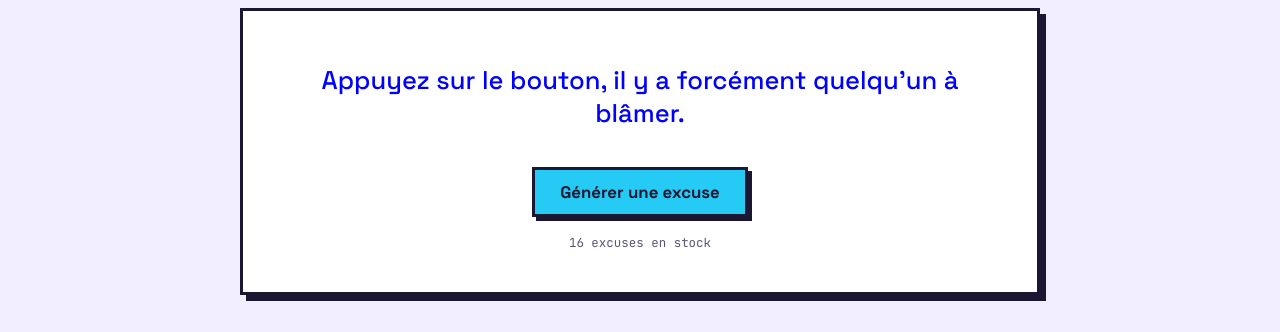
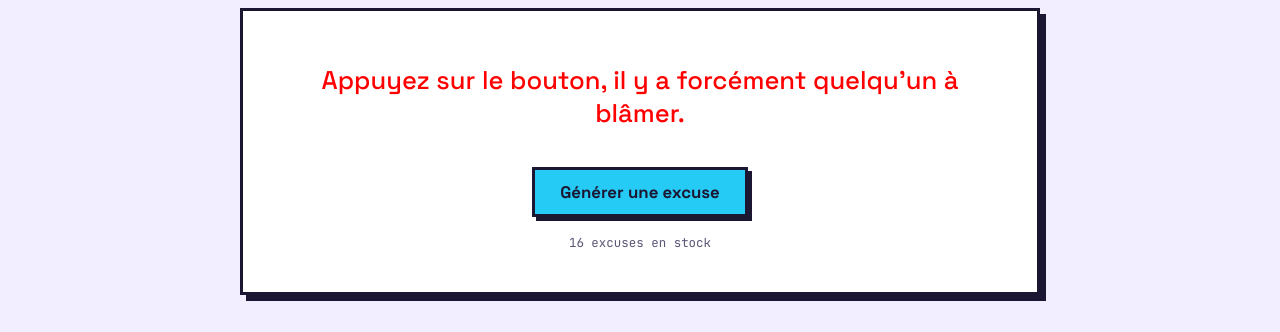
Before and after one commit to Makaschool/cestledns, a plain HTML site: page index.html in a window 1280 px wide. Shown: the part 324-656 px from the top of the page. Drawn offline with Linux system fonts and the light colour scheme.

Commit message:
Change colors

```diff
--- a/style.css
+++ b/style.css
@@ -176,4 +176,4 @@ body{
   .compteur{align-items:flex-start}
   .chiffre-txt{text-align:left}
 }
-body { color: blue; }
+body { color: red; }
```
